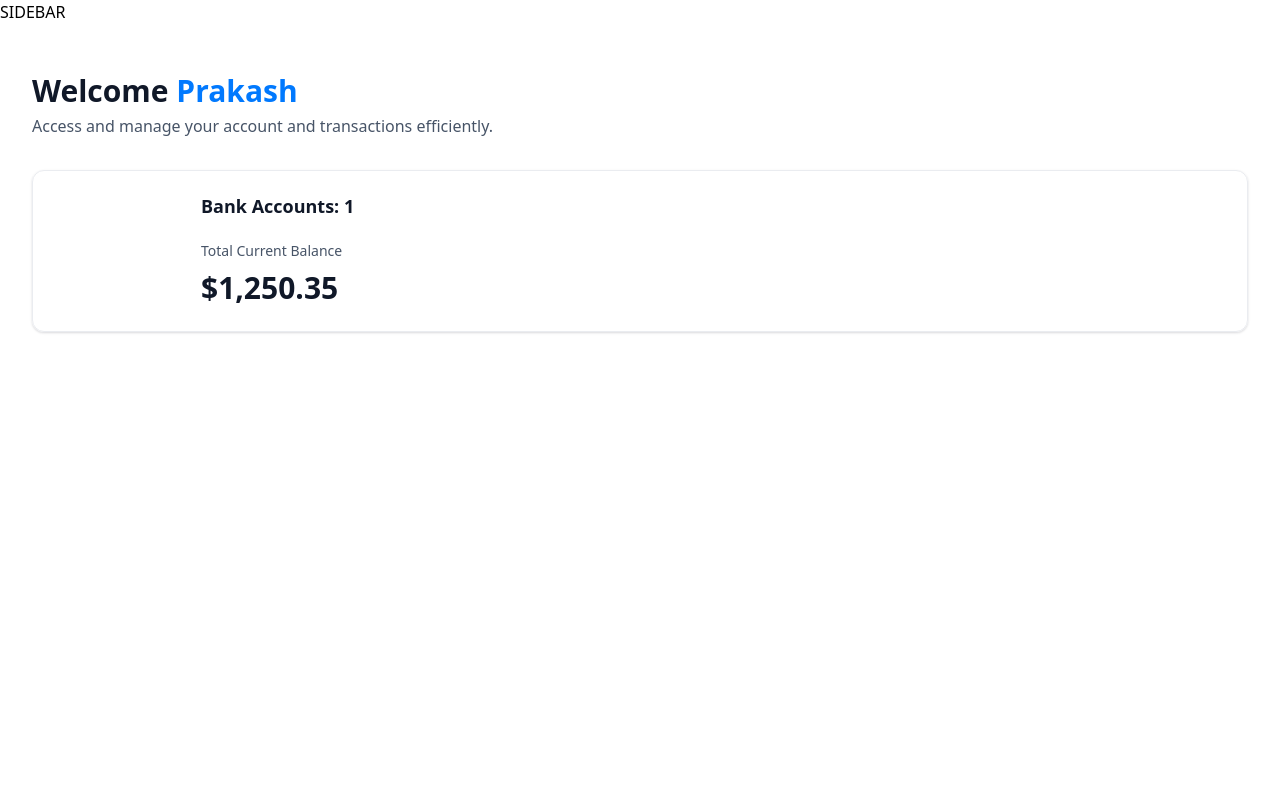
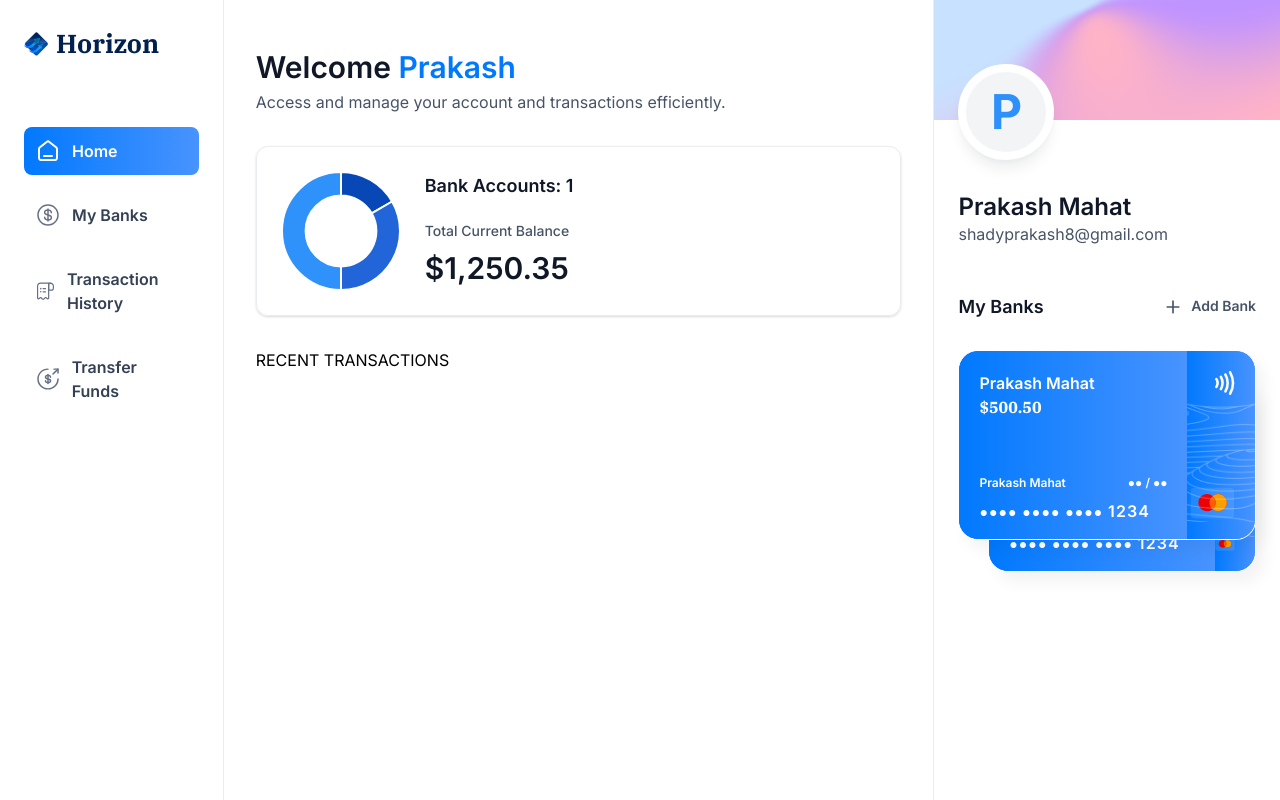
Before and after one commit to Shady-Prakash/banking, a Next.js app: page / in a window 1280 px wide. Built offline with nearby package versions, Linux system fonts and the light colour scheme.

Commit message:
sidebar added with right sidebar and bank cards

```diff
--- a/app/(root)/layout.tsx
+++ b/app/(root)/layout.tsx
@@ -1,12 +1,27 @@
+import MobileNav from "@/components/MobileNav";
+import Sidebar from "@/components/Sidebar";
+import Image from "next/image";
+
 export default function RootLayout({
   children,
 }: Readonly<{
   children: React.ReactNode;
 }>) {
+  const loggedIn = { firstName: 'Prakash', lastName: 'Mahat' };
+
   return (
-   <main>
-    SIDEBAR
-    {children}
+   <main className="flex h-screen w-full font-inter">
+    <Sidebar user={loggedIn} />
+
+    <div className="flex size-full flex-col">
+      <div className="root-layout">
+        <Image src="/icons/logo.svg" width={30} height={30} alt="logo" />
+        <div>
+          <MobileNav user={loggedIn} />
+        </div>
+      </div>
+      {children}
+    </div>
    </main>
   );
 }
--- a/app/(root)/page.tsx
+++ b/app/(root)/page.tsx
@@ -1,8 +1,9 @@
 import HeaderBox from '@/components/HeaderBox'
+import RightSidebar from '@/components/RightSidebar';
 import TotalBalanceBox from '@/components/ui/TotalBalanceBox';
 
 const Home = () => {
-  const loggedIn = { firstName: 'Prakash'};
+  const loggedIn = { firstName: 'Prakash', lastName: 'Mahat', email: 'shadyprakash8@gmail.com' };
 
   return (
     <section className="home">
@@ -21,7 +22,15 @@ const Home = () => {
             totalCurrentBalance={1250.35}
           />
         </header>
+
+        RECENT TRANSACTIONS
       </div>
+
+      <RightSidebar
+        user={loggedIn}
+        transactions={[]}
+        banks={[{ currentBalance: 500.50 }, {}]}
+      />
     </section>
   )
 }
--- a/app/globals.css
+++ b/app/globals.css
@@ -155,7 +155,7 @@
 
   /* Right sidebar */
   .right-sidebar {
-    @apply no-scrollbar hidden h-screen max-h-screen flex-col border-l border-gray-200 xl:flex w-[355px] xl:overflow-y-scroll !important;
+    @apply no-scrollbar hidden h-screen max-h-screen flex-col border-l border-gray-200 xl:flex min-w-[300px] 2xl:min-w-[355px] xl:overflow-y-scroll !important;
   }
 
   .profile-banner {
@@ -167,11 +167,11 @@
   }
 
   .profile-img {
-    @apply flex-center absolute -top-8 size-24 rounded-full bg-gray-100 border-8 border-white p-2 shadow-profile;
+    @apply flex-center absolute top-16 size-24 rounded-full bg-gray-100 border-8 border-white p-2 shadow-profile;
   }
 
   .profile-details {
-    @apply flex flex-col pt-24;
+    @apply flex flex-col pt-48;
   }
 
   .profile-name {
@@ -183,7 +183,7 @@
   }
 
   .banks {
-    @apply flex flex-col justify-between gap-8 px-6 py-8;
+    @apply flex flex-col justify-between gap-8 px-6 pb-8 pt-36;
   }
 
   /* My Banks */
--- a/components/ui/TotalBalanceBox.tsx
+++ b/components/ui/TotalBalanceBox.tsx
@@ -1,5 +1,6 @@
 import React from 'react'
 import AnimatedCounter from '../AnimatedCounter'
+import DoughnutChart from '../DoughnutChart'
 
 const TotalBalanceBox = ({
   accounts =[], totalBanks, totalCurrentBalance
@@ -7,7 +8,7 @@ const TotalBalanceBox = ({
   return (
     <section className="total-balance">
       <div className="total-balance-chart">
-        {/* DoughnutChart */}
+        <DoughnutChart accounts={accounts}/>
       </div>
 
       <div className="flex flex-col gap-6">
@@ -19,9 +20,9 @@ const TotalBalanceBox = ({
             Total Current Balance
           </p>
 
-          <p className="total-balance-amount flex-center gap-2">
+          <div className="total-balance-amount flex-center gap-2">
             <AnimatedCounter amount = {totalCurrentBalance}/>
-          </p>
+          </div>
         </div>
       </div>
     </section>
--- a/package.json
+++ b/package.json
@@ -9,12 +9,15 @@
     "lint": "next lint"
   },
   "dependencies": {
+    "@radix-ui/react-dialog": "^1.1.6",
     "@radix-ui/react-slot": "^1.1.0",
+    "chart.js": "^4.4.8",
     "class-variance-authority": "^0.7.0",
     "clsx": "^2.1.1",
     "lucide-react": "^0.447.0",
     "next": "14.2.14",
     "query-string": "^9.1.1",
+    "react-chartjs-2": "^5.3.0",
     "react-countup": "^6.5.3",
     "react-dom": "^18",
     "tailwind-merge": "^2.5.3",
```
Also changed, not shown: 1 other file (tests, documents, lock files or other folders).
